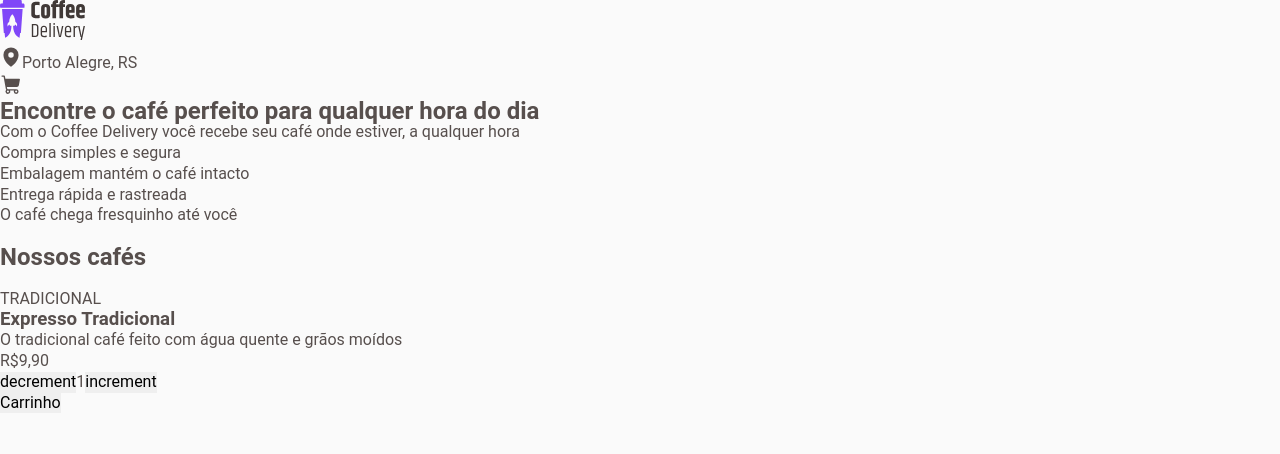
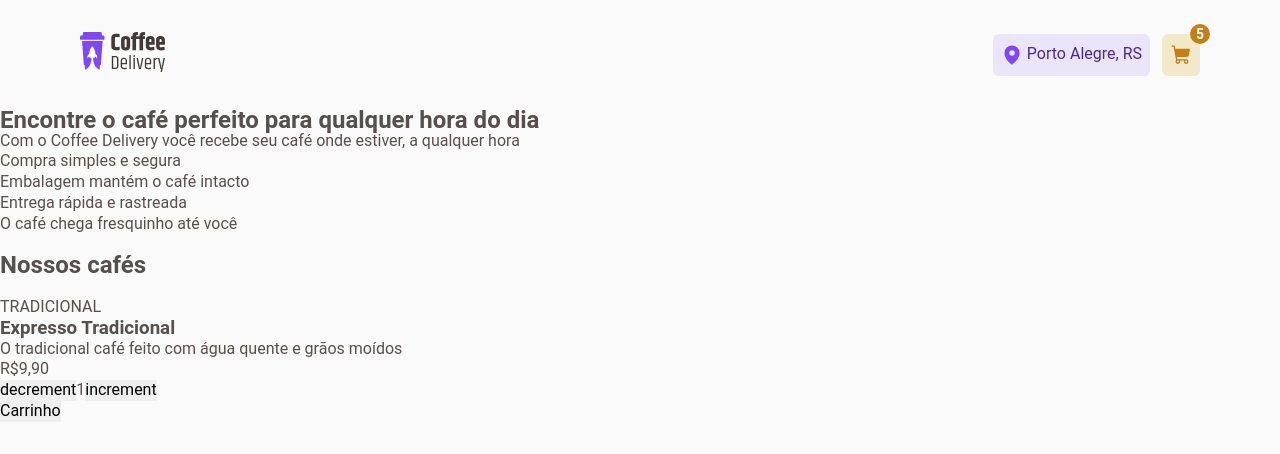
Before and after one commit to alessandroibes/ignite-challenge-reacjs-coffee-delivery, a React (Vite) app: page / in a window 1280 px wide. Shown: the top 454 px of the page. Built offline with nearby package versions, Linux system fonts and the light colour scheme.

Commit message:
Estilização do componente Header

```diff
--- a/src/components/Header/index.tsx
+++ b/src/components/Header/index.tsx
@@ -1,19 +1,23 @@
 import { MapPin, ShoppingCart } from '@phosphor-icons/react';
-import { Container } from './styles';
+import { Aside, Container } from './styles';
 
 export function Header() {
   return (
     <Container>
-      <aside>
+      <a href="#">
         <img src="/logo.svg" alt="Coffee Delivery" />
-
+      </a>
+      <Aside>
         <div>
           <MapPin size={22} weight="fill" />
           <span>Porto Alegre, RS</span>
         </div>
 
-        <ShoppingCart size={22} weight="fill" />
-      </aside>
+        <a href="#">
+          <ShoppingCart size={22} weight="fill" />
+          <span>5</span>
+        </a>
+      </Aside>
     </Container>
   );
 }
--- a/src/components/Header/styles.ts
+++ b/src/components/Header/styles.ts
@@ -1,3 +1,61 @@
 import styled from 'styled-components';
 
-export const Container = styled.header``;
+import { mixins } from '../../styles/mixins';
+
+export const Container = styled.header`
+  max-width: 1160px;
+  padding: 32px 20px;
+  margin: 0 auto;
+  display: flex;
+  justify-content: space-between;
+  align-items: center;
+`;
+
+export const Aside = styled.aside`
+  display: flex;
+  gap: 12px;
+
+  div {
+    display: flex;
+    align-items: center;
+    gap: 4px;
+    padding: 10px 8px;
+    border-radius: 6px;
+    background-color: ${({ theme }) => theme.colors['purple-light']};
+
+    svg {
+      color: ${({ theme }) => theme.colors.purple};
+    }
+
+    span {
+      color: ${({ theme }) => theme.colors['purple-dark']};
+    }
+  }
+
+  a {
+    display: flex;
+    align-items: center;
+    background-color: ${({ theme }) => theme.colors['yellow-light']};
+    color: ${({ theme }) => theme.colors['yellow-dark']};
+    padding: 8px;
+    border-radius: 6px;
+    position: relative;
+
+    span {
+      ${mixins.fonts.textS};
+      font-weight: bold;
+      color: ${({ theme }) => theme.colors.white};
+      background-color: ${({ theme }) => theme.colors['yellow-dark']};
+      border-radius: 50%;
+      width: 20px;
+      height: 20px;
+      display: flex;
+      align-items: center;
+      justify-content: center;
+      position: absolute;
+      top: 0px;
+      right: 0px;
+      transform: translate(50%, -50%);
+    }
+  }
+`;
```
